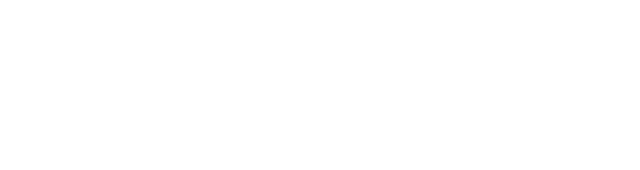
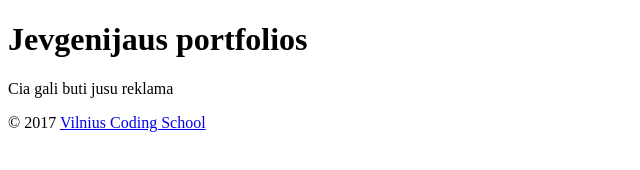
Before and after one commit to DeathAngell/bootcamp, a plain HTML site: page index.html in a window 1280 px wide. Shown: the whole page, without its empty margins (0-640 px from the left). Drawn offline with Linux system fonts and the light colour scheme.

Commit message:
changed header text

```diff
--- a/index.html
+++ b/index.html
@@ -12,9 +12,17 @@
 <body>
 
 
+    <header>
+        <h1>Jevgenijaus portfolios</h1>
+        <p>Cia gali buti jusu reklama</p>
+    </header>
 
 
+    <footer>
 
+    <p>&copy; 2017 <a href="#">Vilnius Coding School</a></p>
+
+    </footer>
 
 
 </body>
```
